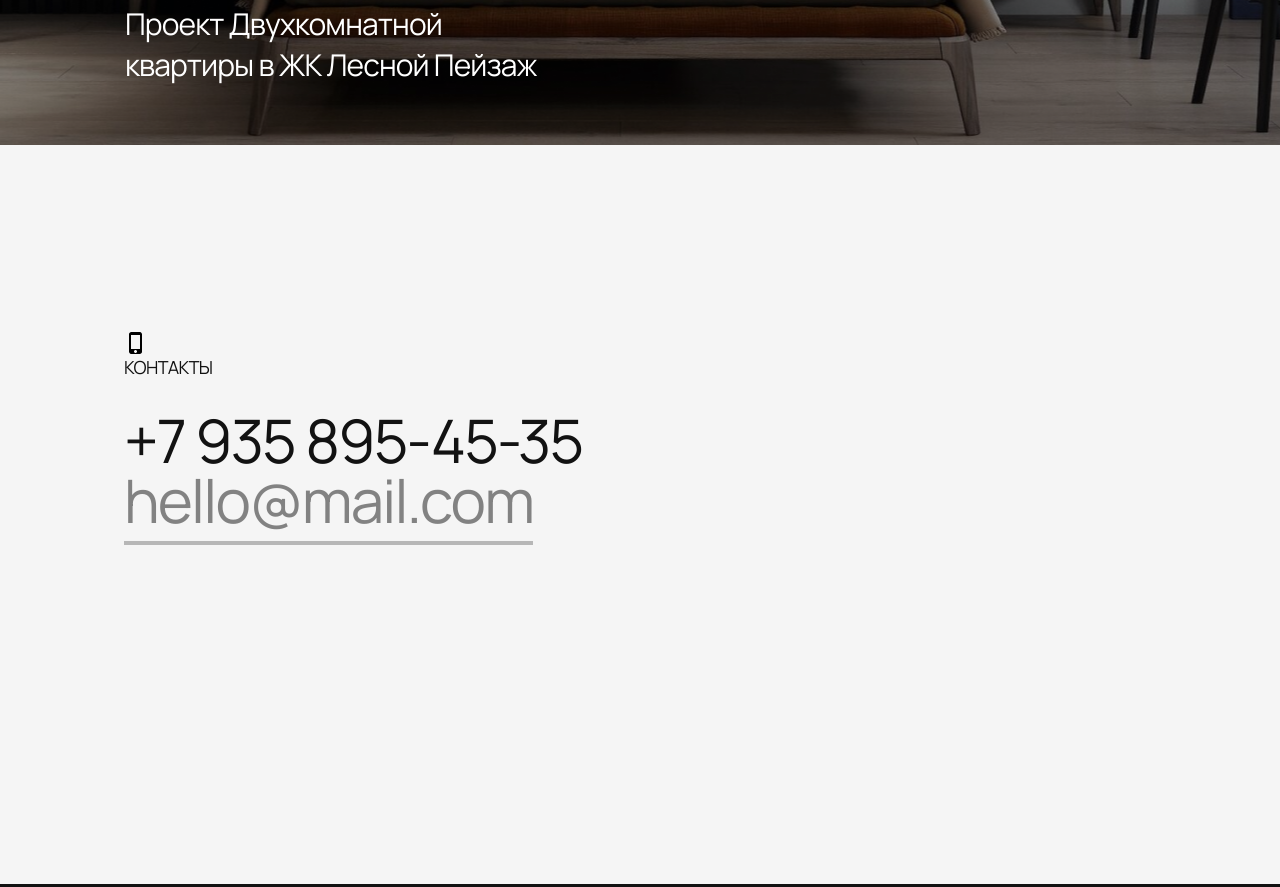
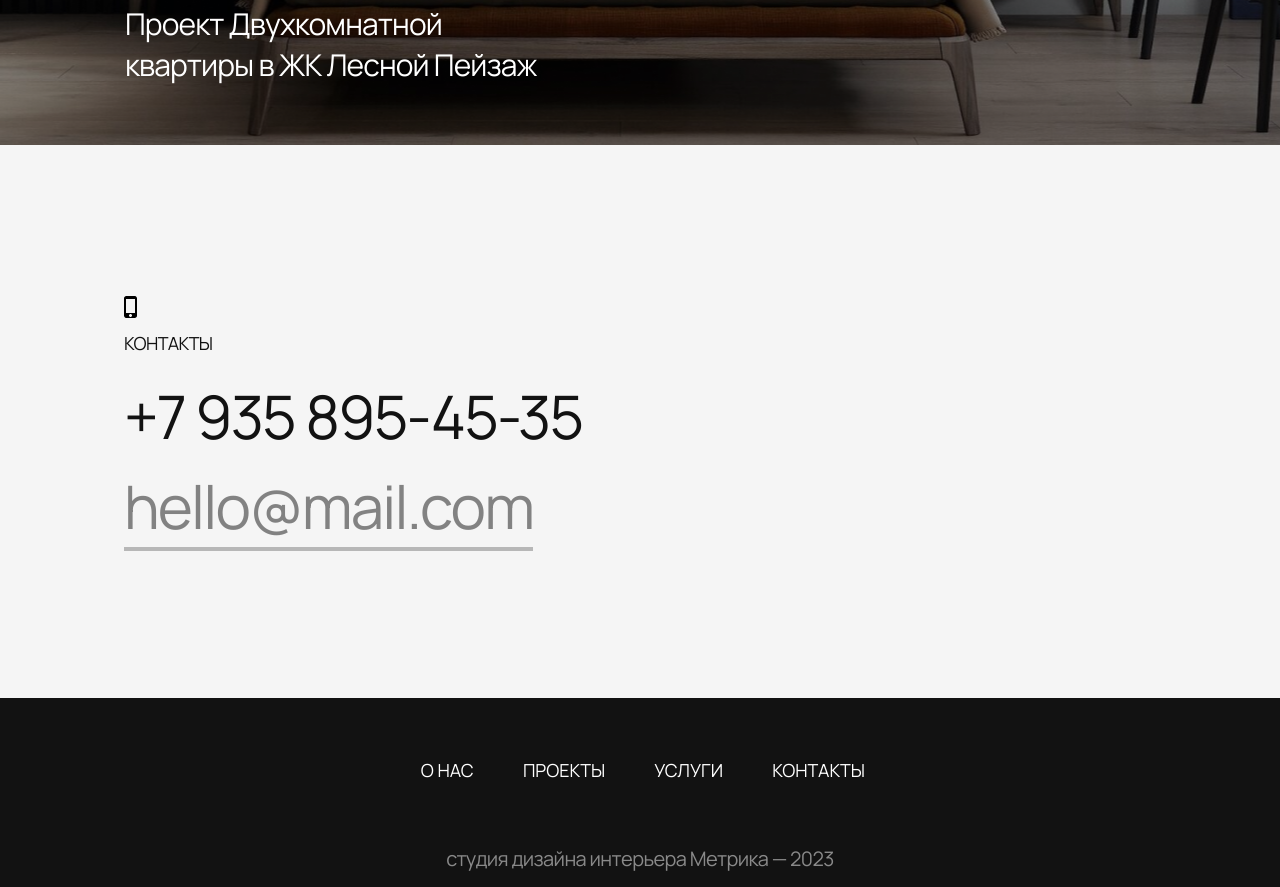
Before and after one commit to ZloyPapan/metrika-module-1, a plain HTML site: page index.html in a window 1280 px wide. Shown: the part 6336-7223 px from the top of the page. Drawn offline with Linux system fonts and the light colour scheme.

Commit message:
pre pixel perfect project

```diff
--- a/index.html
+++ b/index.html
@@ -32,8 +32,8 @@
         <h1>Современные и стильные интерьеры для комфортной жизни</h1>
         <div class="grey-armchair">
           <p class="grey-armchair-text">
-            Мы - команда квалифицированных дизайнеров и архитекторов, занимающихся
-            разработкой и реализацией дизайн-проектов.
+            Мы - команда квалифицированных дизайнеров и архитекторов,
+            занимающихся разработкой и реализацией дизайн-проектов.
           </p>
         </div>
       </div>
@@ -45,7 +45,7 @@
           решениями и практичностью. Находим конструктивные решения для каждого
           интерьера, вплоть до каждой детали — нацелены на результат.
         </p>
-        <a class="seeservices" href="/">Посмотреть услуги</a>
+        <a class="seeservices" href="#services_list">Посмотреть услуги</a>
       </div>
       <div class="projects">
         <div id="project" class="project">
@@ -73,7 +73,9 @@
           <h2 id="services_list" class="services">УСЛУГИ</h2>
           <div class="block_in_black">
             <img class="project__image" src="resources/planning.png" />
-            <h3 class="for_section_black">Планировочное решение — от 2500₽/м²</h3>
+            <h3 class="for_section_black">
+              Планировочное решение — от 2500₽/м²
+            </h3>
           </div>
           <div class="block_in_black">
             <img class="project__image" src="resources/design.png" />
@@ -98,15 +100,15 @@
           Проект Двухкомнатной квартиры в ЖК Лесной Пейзаж
         </p>
       </div>
-      <section class="contactfield">
-        <div id="contacts" class="contacts">
-          <h2 class="contact">Контакты</h2>
-          <p>
-            <a href="tel:+7 935  895-45-35" class="phone">+7 935 895-45-35</a>
-          </p>
-          <p><a href="mailto:hello@mail.com" class="mail">hello@mail.com</a></p>
+      <div class="contactfield">
+        <h2 id="contacts" class="contact">Контакты</h2>
+        <div class="footer-phone">
+          <a href="tel:+7 935  895-45-35" class="phone">+7 935 895-45-35</a>
         </div>
-      </section>
+        <div>
+          <a href="mailto:hello@mail.com" class="mail">hello@mail.com</a>
+        </div>
+      </div>
     </main>
     <footer>
       <div class="footernav">
--- a/styles/styles.css
+++ b/styles/styles.css
@@ -238,16 +238,17 @@ h3 {
 .contactfield {
   width: 100%;
   height: 553px;
+  padding: 150px 0 150px 124px;
 }
 
 .contacts {
-  margin-top: 186px;
   margin-left: 124px;
-  width: 473px;
-  height: 217px;
+
 }
 
-.contacts:before {
+.contact:before {
+  margin-bottom: 12px;
+  margin-left: -5px;
   content: "";
   background-image: url("../resources/phone.png");
   display: block;
@@ -266,15 +267,18 @@ h3 {
 .phone {
   font-size: 60px;
   line-height: 60px;
-  margin-top: 32px;
   text-decoration: none;
   letter-spacing: -0.03em;
   color: #121212;
+}
+.footer-phone {
+  margin-bottom: 30px;
 }
 .mail {
   font-size: 60px;
   line-height: 60px;
   margin-top: 30px;
+  margin-bottom: -2;
   text-decoration: none;
   border-bottom: 4px solid rgba(0, 0, 0, 0.5);
   letter-spacing: -0.03em;
```
